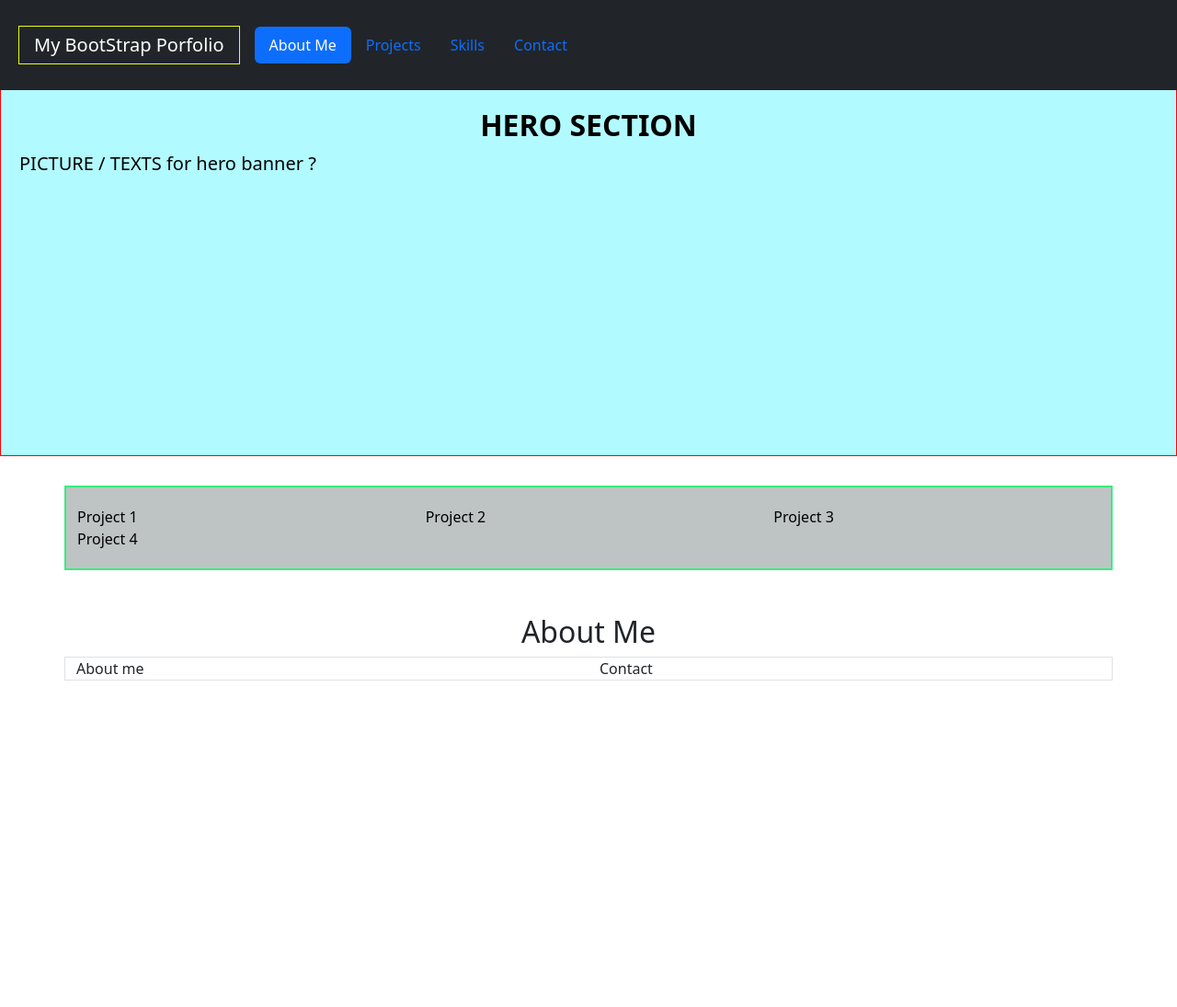
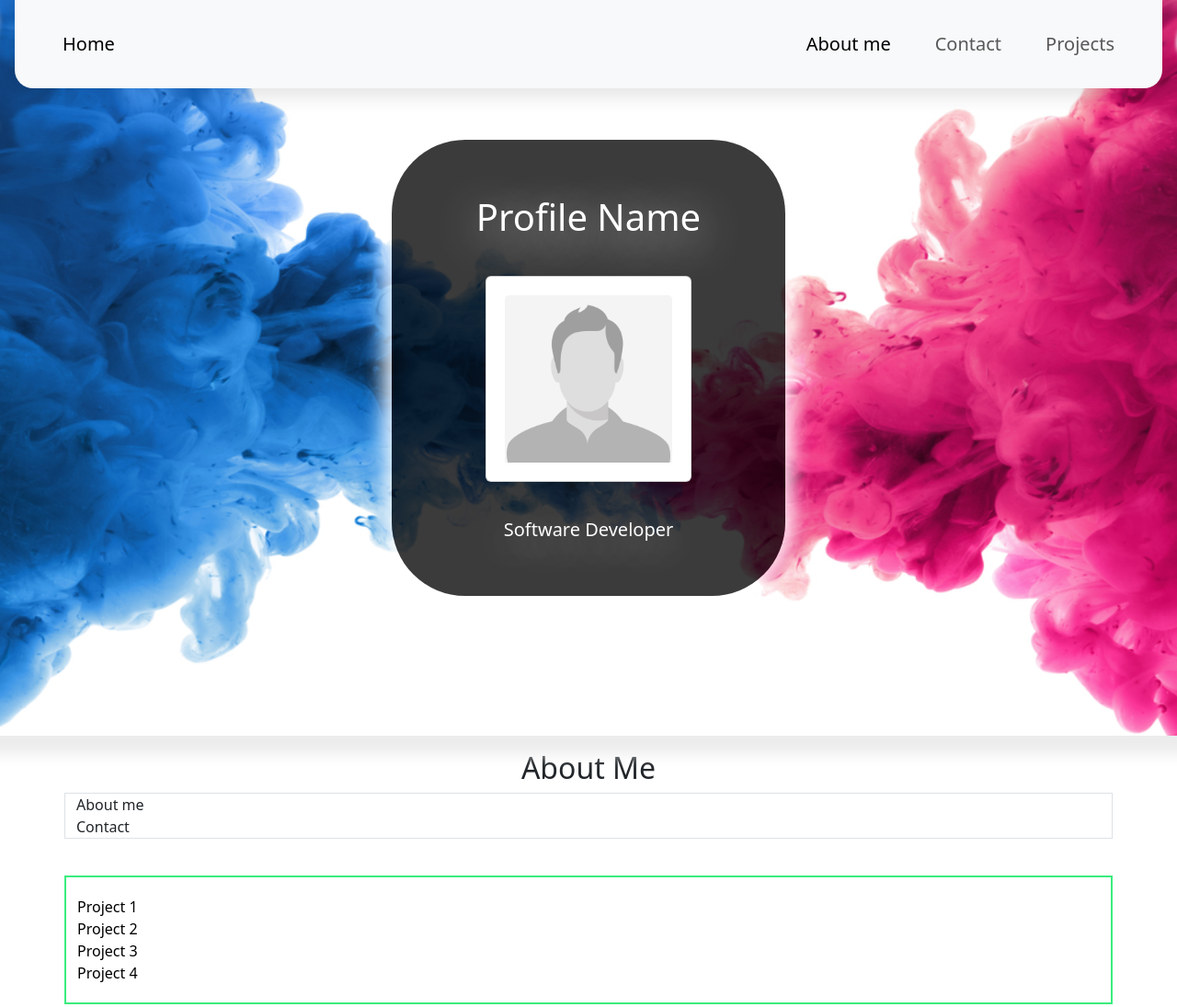
Before and after one commit to CyberTech403/Bootstrap-Portfolio, a plain HTML site: page index.html in a window 1280 px wide. Shown: the whole page at 92% size. Before the commit the page ends 800 px from the top, so only its background shows below. Drawn offline with nearby package versions, Linux system fonts and the light colour scheme.

Commit message:
NavBar and main Hero Banner updates

```diff
--- a/CSS/style.css
+++ b/CSS/style.css
@@ -1,56 +1,145 @@
-/*
-[class*='col'] {
-  padding: 1.25rem;
-  background-color: rgb(222, 255, 255);
-  border: 2px solid rgb(212, 114, 191);
-  color: rgb(0, 0, 0);
+@media (max-width: 768px) {
+  .hero {
+    min-height: 40vh;
+  }
+  .full-name  {
+    font-size: 2.25rem;
+    text-align: justify;
+    align-content: center;
+    padding: 1.15rem;
+    margin: 1.15rem;
+  }
+
+  #profile-picture {
+    width: 12rem;
+  }
+
+  .job-title {
+    font-size: 1.10rem;
+    text-align: justify;
+    align-content: center;
+    padding: 1.15rem;
+    margin: 1.15rem;
+  }
 }
 
-*/
+/* NavBar section - Start */
 
-/* NavBar sections Start */
-.navbar {
-  padding: 20px 20px;
-  margin: auto;
+.fixed-top {
+  position: fixed;
+  top: 0;
+  right: 0;
+  left: 0;
+  z-index: 1030;
+  margin: 0rem 1rem;
+  border-radius: 0rem 0rem 1.25rem 1.25rem;
+  box-shadow: 0px 0px 20px 10px rgba(0, 0, 0, 0.1)
 }
 
-#navbarNav {
+.navbar-toggle {
+  padding: auto;
+  margin-right: 10px;
+}
+
+
+.navbar-brand {
+  padding: 1.25rem 1.25rem 1.25rem;
+  margin: 1.25rem 1.25rem;
+}
+
+
+.nav-link {
+  position: relative;
+}
+
+.nav-link::after {
+  content: '';
+  opacity: 0;
+  transition: all 0.2s;
+  height: 4px;
+  width: 100%;
+  background-color: rgb(0, 0, 0);
+  position: absolute;
+  bottom: 0;
+  left: 0;
+}
+
+.nav-link:hover::after {
+  opacity: 1;
+}
+
+.nav-item {
+  padding:1rem;
+}
+
+/* NavBar section - Finish */
+/************************/
+/* Hero sections - Start*/
+
+
+.hero {
+  background-image: url(./images/hero-bg-rb.jpg);
+  background-size:cover;
+  background-position: center;
+  align-content: center;
+  min-height: 100vh;
+  position: relative;
+  color: rgb(255, 255, 255);
+  text-shadow: 2px 10px 50px rgb(255, 255, 255);
+  box-shadow: 0px 0px 20px 15px rgba(0, 0, 0, 0.144);
+  box-shadow: 0px 0px 15px 20px rgb(236, 236, 236);
+}
+
+.color-overlayer {
+  position: absolute;
+  padding: 1.25rem 1.85rem;
+  margin: 1.25rem 1.25rem;
+  background-color: rgba(0, 0, 0, 0.767);
+  border-radius: 5rem 5rem 5rem 5rem;
+  box-shadow: 0px 0px 20px 10px rgba(255, 255, 255, 0.856);
+}
+
+.job-title {
   text-align: center;
+  align-content: center;
+  padding: 1.25rem;
+  margin: 1.25rem;
 
 }
 
-.navbar-brand {
-  padding: 1rem;
-  margin: 20px;
-  border: 1px solid rgb(238, 255, 0);
+.full-name {
+  text-align: center;
+  align-content: center;
+  padding: 1.25rem;
+  margin: 1.25rem;
 }
 
-/* NavBar sections End */
+
+#profile-picture {
+  position: relative;
+
+  align-content: center;
+  padding: 1.25rem;
+  margin: 1.25rem 4.5rem;
+}
+
+
+/* Hero sections - Finish*/
+/************************/
 
 
 
-.hero {
-  width: auto;
-  height: 400px;
-  padding:1.25rem;
-  margin-top: 6.0rem;
-  margin-right: auto;
-  margin-left: auto;
-  border: 1px solid red;
-  background-color: rgb(177, 250, 255);
-  color: black;
 
-  h1 {
-    text-align: center;
-    font-size: 2rem;
-    font-weight: 600;
-  }
-}
+
+
+
+
+
 
 .container {
   margin: 2rem;
   padding: 1.25rem;
   border: 2px solid rgb(58, 236, 126);
-  background-color: rgb(190, 196, 196);
+  background-color: rgb(255, 255, 255);
   color: rgb(0, 0, 0);
 }
--- a/index.html
+++ b/index.html
@@ -3,97 +3,77 @@
   <head>
     <meta charset="UTF-8">
     <meta name="viewport" content="width=device-width, initial-scale=1.0">
-
-    <link rel="stylesheet" type="text/css" href="./CSS/style.css" />
+    <link rel="stylesheet" type="text/css" href="../CSS/style.css" />
+    <link href="https://cdn.jsdelivr.net/npm/bootstrap@5.3.2/dist/css/bootstrap.min.css"
+    rel="stylesheet" integrity="sha384-T3c6CoIi6uLrA9TneNEoa7RxnatzjcDSCmG1MXxSR1GAsXEV/Dwwykc2MPK8M2HN" crossorigin="anonymous">
 
     <title>BootStrap-Portfolio</title>
-    <link href="https://cdn.jsdelivr.net/npm/bootstrap@5.3.2/dist/css/bootstrap.min.css" rel="stylesheet" integrity="sha384-T3c6CoIi6uLrA9TneNEoa7RxnatzjcDSCmG1MXxSR1GAsXEV/Dwwykc2MPK8M2HN" crossorigin="anonymous">
-
-
   </head>
 
-  <body>
+  <body style="overflow: visible;">
 
     <!--Nav Bar -->
 
-    <nav class="navbar fixed-top navbar-expand-lg navbar-dark bg-dark ">
-      <a class="navbar-brand" href="#">My BootStrap Porfolio</a>
+    <nav class="navbar bg-dark navbar-expand-md bg-body-tertiary fixed-top fs-5 ">
 
-      <button class="navbar-toggler" type="button" data-toggle="collapse" data-target="#navbarNav" aria-controls="navbarNav" aria-expanded="false" aria-label="Toggle navigation">
 
+      <div class="container-fluid"> <a class="navbar-brand" href="#">Home</a>
+
+        <button class="navbar-toggler" type="button" data-bs-toggle="offcanvas"
+          data-bs-target="#offcanvasNavbar"
+          aria-controls="offcanvasNavbar"
+          aria-label="Toggle navigation">
           <span class="navbar-toggler-icon"></span>
-
         </button>
 
-      <div class="collapse navbar-collapse" id="navbarNav">
-        <ul class="nav nav-pills">
+        <div class="offcanvas offcanvas-end" tabindex="-1" id="offcanvasNavbar" aria-labelledby="offcanvasNavbarLabel">
+          <div class="offcanvas-header">
+            <h5 class="offcanvas-title"
+                id="offcanvasNavbarLabel">Home
+            </h5>
+
+            <button type="button" class="btn-close" data-bs-dismiss="offcanvas" aria-label="Close"></button>
+          </div>
+
+          <div class="offcanvas-body">
+            <ul class="navbar-nav justify-content-end flex-grow-1 pe-3">
               <li class="nav-item">
-            <a class="nav-link active" href="#">About Me</a>
+                <a class="nav-link active" aria-current="page" href="#About Me">About me</a>
               </li>
               <li class="nav-item">
-            <a class="nav-link" href="#">Projects</a>
+                <a class="nav-link" href="#Contact">Contact</a>
               </li>
-          <li class="nav-item">
-            <a class="nav-link" href="#">Skills</a>
-          </li>
-          <li class="nav-item">
-            <a class="nav-link" href="#">Contact</a>
+              <li class="nav-item dropdown">
+
+                <a class="nav-link dropdown-toggle" href="#" role="button" data-bs-toggle="dropdown" aria-expanded="false"> Projects</a>
+                <ul class="dropdown-menu">
+                  <li><a class="dropdown-item" href="#Project 1">Project 1</a></li>
+                  <li><a class="dropdown-item" href="#Project 2">Project 2</a></li>
+                  <li><a class="dropdown-item" href="#Project 3">Project 3</a></li>
+                  <li><a class="dropdown-item" href="#Project 4">Project 4</a></li>
+                </ul>
               </li>
             </ul>
           </div>
+        </div>
+      </div>
+    </nav>
 
-    </nav>
 
     <!-- Hero Section -->
 
    <div class="jumbotron jumbotron-fluid">
-    <div class="hero">
-      <h1 class="display-4">HERO SECTION</h1>
-      <p class="lead"> PICTURE / TEXTS for hero banner ? </p>
+      <div class="hero d-flex justify-content-center align-items-center">
+        <div class="color-overlayer">
+          <h1 class="full-name">Profile Name</h1>
+            <div class="card" style="width: 14rem;" id="profile-picture">
+            <img src="./CSS/images/profile-placeholder.jpg" class="card-img-top" alt="profile picture">
+          </div>
+          <h5 class="job-title"> Software Developer</h5>
+       </div>
       </div>
    </div>
 
-   <!-- OVERVIEW! SECTION + Technologies Icons ??
-
-   <section class="overview">
-    <div>
-      <i class="bi bi-airplane-fill"></i>
-      Front-End Projects
-    </div>
-    <div>
-      <i class="bi bi-airplane-fill"></i>
-      Project 2
-    </div>
-    <div>
-      <i class="bi bi-airplane-fill"></i>
-      Project 3
-    </div>
-
-   </section>
-    -->
-    <!-- Work Section and dispay work with grid (cards)-->
-   <div class="container" id="projects">
-      <div class="row">
-        <div class="col">Project 1
-
-        </div>
-        <div class="col">Project 2
-
-        </div>
-        <div class="col">Project 3
-
-        </div>
-        </div>
-        <div class="col">Project 4
-
-      </div>
-    </div>
-
-    <!-- Skills Section
-
-    List out the skills you expect to learn from the bootcamp.
-
-    -->
 
     <!-- About Me / contact Section
         An "About Me" section in the same row.
@@ -102,20 +82,31 @@
   <section id="aboutMe" class="py-md-2">
     <h2 class="my-2 text-center">About Me</h2>
     <div class="container-md border">
-      <div class="row">
+      <div class="col-1 rounded-1">
         <div id="aboutMe" class="col">About me</div>
+
+
         <div id="Contact" class="col">Contact</div>
       </div>
     </div>
   </section>
 
 
-    <script src="https://cdn.jsdelivr.net/npm/bootstrap@5.3.2/dist/js/bootstrap.bundle.min.js" integrity="sha384-C6RzsynM9kWDrMNeT87bh95OGNyZPhcTNXj1NW7RuBCsyN/o0jlpcV8Qyq46cDfL" crossorigin="anonymous"></script>
+   <!-- Work Section and dispay work with grid (cards)-->
+   <div class="container" id="projects">
+    <div class="row-cols-md-4">
+      <div class="col">Project 1 </div>
+      <div class="col">Project 2</div>
+      <div class="col">Project 3</div>
+      <div class="col">Project 4</div>
+   </div>
 
       <footer>
         <!-- footer Section
 
           All hyperlinks should have a hover effect. all buttons should display a box shadow upon hover. -->
       </footer>
+
+    <script src="https://cdn.jsdelivr.net/npm/bootstrap@5.3.2/dist/js/bootstrap.bundle.min.js" integrity="sha384-C6RzsynM9kWDrMNeT87bh95OGNyZPhcTNXj1NW7RuBCsyN/o0jlpcV8Qyq46cDfL" crossorigin="anonymous"></script>
   </body>
 </html>
```
Also changed, not shown: CSS/images/PJ-sig-Black.png (added), CSS/images/PJ-sig-White.png (added), CSS/images/bg-3.jpg (added), CSS/images/hero-bg-rb.jpg (added), CSS/images/hero-glass.jpg (added), CSS/images/profile-placeholder.jpg (added), CSS/navbar.css (added), 2 other files. Lines whose indentation alone changed are shown as unchanged.
